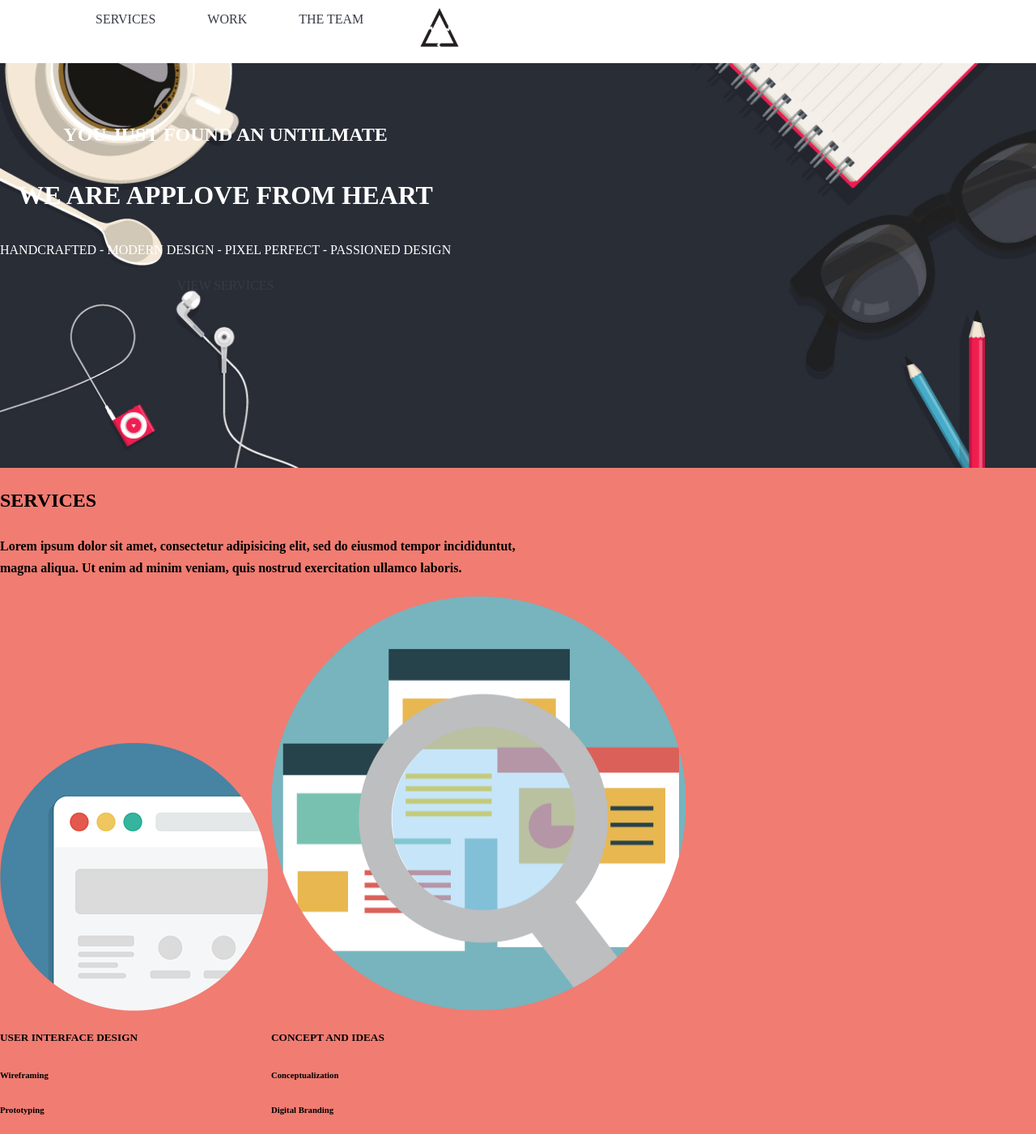
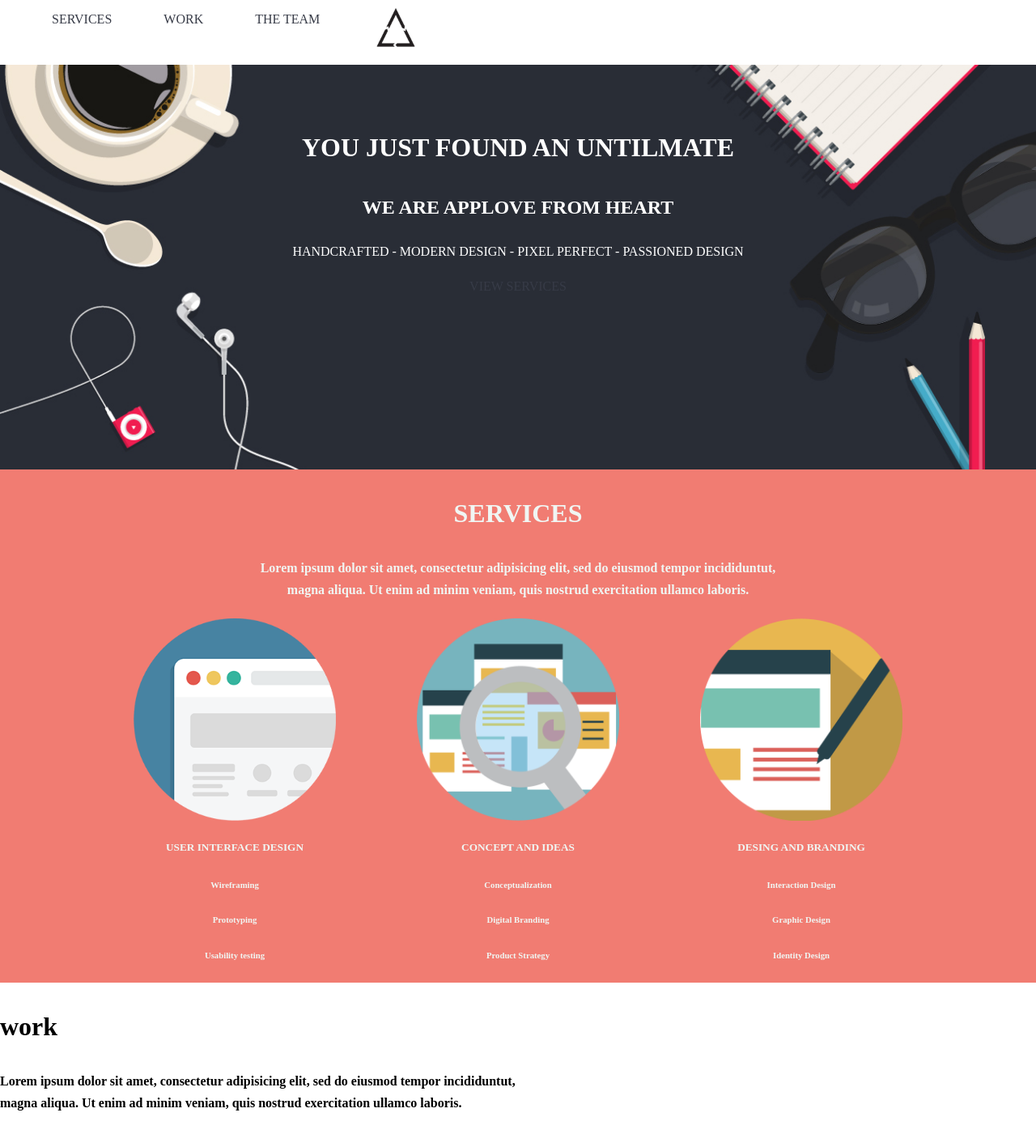
Before and after one commit to Lauraisa/Replica-AppLove, a plain HTML site: page index.html in a window 1280 px wide. Shown: the top 1401 px of the page at 81% size. Drawn offline with Linux system fonts and the light colour scheme.

Commit message:
Cambios en css e index

```diff
--- a/css/main.css
+++ b/css/main.css
@@ -71,6 +71,13 @@ a:hover {
 
 /*ESCRIBE TU CÓDIGO DESDE AQUÍ*/
 /*Se trabaja el header utilizando lista*/
+header {
+  position: fixed;
+  top: 0;
+  width: 100%;
+
+  background-color: rgb(255, 255, 255);
+}
 li {
   list-style: none;
   margin-left: 4rem;
@@ -86,29 +93,44 @@ li {
 .image {
   background-size: 100%; /*o puede ser background-size: cover */
   background-image: url(../assets/images/bg-home.jpg);
+  margin-top: 80px;
   height: 500px;
   color: white;
   box-sizing: border-box;
-
-}
-.text {
-text-align: center;
-padding-top: 3rem
-
-}
- h1 {
-  font-size: 2rem;
- }
-
-/* section 2*/
-.fondo {
-  background: #f17c72;
+  text-align: center;
+  padding-top: 3rem
 }
 
 /* section 2*/
-.fondo {
+section.fondo {
   background: #f17c72;
+  text-align: center;
+  color:  rgb(240, 246, 243);
 }
+
+ .ima {
+   display: inline-block;
+   padding-right:  6rem;
+ }
+ .ima2 {
+   display: inline-block;
+   padding-right:  6rem;
+ }
+.ima3 {
+  display: inline-block;
+}
+h2 {
+  font-size:2rem;
+}
+h5 {
+  color: rgb(240, 246, 243);
+}
+h6 {
+  color: rgb(240, 246, 243);
+}
+
+/* section 3*/
+
 
 div {
   box-sizing: border-box;
--- a/index.html
+++ b/index.html
@@ -8,7 +8,7 @@
     <title>AppLove</title>
   </head>
   <body>
-    <header class="container">
+    <header>
       <div>
         <li><a class="text-uppercase">Services</a></li>
         <li><a class="text-uppercase">Work</a></li>
@@ -17,12 +17,11 @@
       </div>
     </header>
     <section class="image text-uppercase"> <!--section 1 -->
-      <div class="text">
         <h2>you just found an untilmate</h2>
         <h1>We are applove from heart</h1>
         <p>handcrafted - modern design - pixel perfect - passioned design</p>
         <a>View services</a>
-      </div>
+
     </section>
     <section class="fondo"> <!--section 2 -->
       <div >
@@ -32,21 +31,21 @@
           magna aliqua. Ut enim ad minim veniam, quis nostrud exercitation ullamco laboris.
         </h4>
         <div class="ima">
-          <img src="assets/images/services-1.png" alt="services">
+          <img src="assets/images/services-1.png" height="250px" width="250px" alt="services">
           <h5 class="text-uppercase">user interface design</h5>
           <h6 >Wireframing</h6>
           <h6 >Prototyping</h6>
           <h6>Usability testing</h6>
         </div>
         <div class="ima2">
-          <img src="assets/images/services-2.png" alt="services">
+          <img src="assets/images/services-2.png" height="250px" width="250px"alt="services">
           <h5 class="text-uppercase">concept and ideas</h5>
           <h6>Conceptualization</h6>
           <h6>Digital Branding</h6>
           <h6>Product Strategy</h6>
         </div>
         <div class="ima3">
-          <img src="assets/images/services-3.png" alt="services">
+          <img src="assets/images/services-3.png" height="250px" width="250px"alt="services">
           <h5 class="text-uppercase">desing and branding</h5>
           <h6>Interaction Design</h6>
           <h6>Graphic Design</h6>
```
